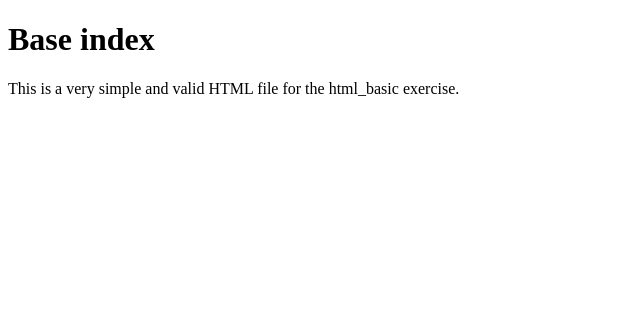
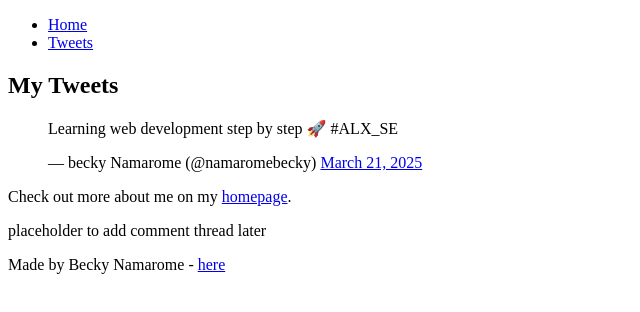
Before and after one commit to namaromebecky/My_First_Portfolio, a plain HTML site: page html_basic/tweets.html in a window 1280 px wide. Shown: the whole page, without its empty margins (0-640 px from the left). Drawn offline with Linux system fonts and the light colour scheme.

Commit message:
Add base_index.html and tweets.html with structure

```diff
--- a/html_basic/tweets.html
+++ b/html_basic/tweets.html
@@ -1,12 +1,39 @@
 <!DOCTYPE html>
 <html lang="en">
 <head>
-  <meta charset="utf-8">
-  <meta name="viewport" content="width=device-width, initial-scale=1">
-  <title>Base Index</title>
+    <meta charset="UTF-8">
+    <title>My Portfolio - Tweets</title>
 </head>
 <body>
-  <h1>Base index</h1>
-  <p>This is a very simple and valid HTML file for the html_basic exercise.</p>
+    <header>
+        <ul>
+            <li><a href="index.html">Home</a></li>
+            <li><a href="tweets.html">Tweets</a></li>
+        </ul>
+    </header>
+
+    <main>
+        <article>
+            <h1>My Tweets</h1>
+
+            <!-- Placeholder Embedded Tweet -->
+            <blockquote class="twitter-tweet">
+                <p lang="en" dir="ltr">Learning web development step by step 🚀 #ALX_SE</p>
+                &mdash; becky Namarome (@namaromebecky)
+                <a href="https://twitter.com/example/status/123456789">March 21, 2025</a>
+            </blockquote>
+            <script async src="https://platform.twitter.com/widgets.js" charset="utf-8"></script>
+
+            <p>Check out more about me on my <a href="index.html">homepage</a>.</p>
+        </article>
+
+        <aside>
+            <p>placeholder to add comment thread later</p>
+        </aside>
+    </main>
+
+    <footer>
+        <p>Made by Becky Namarome - <a href="https://github.com/namaromebecky" target="_blank">here</a></p>
+    </footer>
 </body>
 </html>
```
